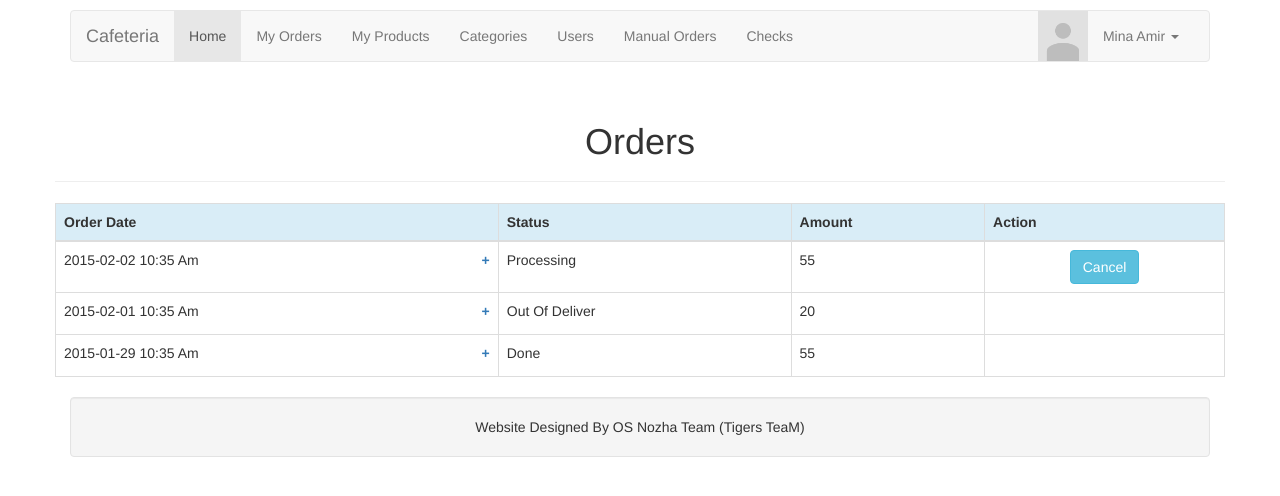
After one commit to Mayyad/Tigers, a PHP site: page /myOrders.html in a window 1280 px wide. The commit adds this page. Shown: the top 496 px of the page. Run offline with PHP 8.4, Linux system fonts and the light colour scheme.

Commit message:
Almost finish myOrders.html

```diff
--- a/css/css.css
+++ b/css/css.css
@@ -5,6 +5,10 @@
 }
 .marginBottom{
 	margin-bottom:2%;
+}
+
+.collaps-hide{
+	display:none;
 }
 
 .spinner {
--- /dev/null
+++ b/myOrders.html
@@ -0,0 +1,309 @@
+<!DOCTYPE html>
+<html lang="en">
+  <head>
+    <meta charset="utf-8">
+    <meta http-equiv="X-UA-Compatible" content="IE=edge">
+    <meta name="viewport" content="width=device-width, initial-scale=1">
+    <!-- The above 3 meta tags *must* come first in the head; any other head content must come *after* these tags -->
+    <title>BootStrap</title>
+	<link href="css/bootstrap.min.css" rel="stylesheet">
+    <link href="css/css.css" rel="stylesheet">
+
+
+
+    <style>
+		body{
+			margin-top:10px ;
+		}
+
+	</style>
+
+    <!-- Bootstrap -->
+    <script src="js/jquery-1.12.0.min.js"></script>
+    <script src="js/bootstrap.min.js"></script>
+    <script src="js/scripts.js"></script>
+
+    <!-- HTML5 shim and Respond.js for IE8 support of HTML5 elements and media queries -->
+    <!-- WARNING: Respond.js doesn't work if you view the page via file:// -->
+    <!--[if lt IE 9]>
+      <script src="https://oss.maxcdn.com/html5shiv/3.7.2/html5shiv.min.js"></script>
+      <script src="https://oss.maxcdn.com/respond/1.4.2/respond.min.js"></script>
+    <![endif]-->
+  </head>
+  <body>
+
+  <div class="modal fade bs-example-modal-lg" tabindex="-1" role="dialog" aria-labelledby="myLargeModalLabel">
+      <div class="modal-dialog">
+        <div class="modal-content">
+          <div class="modal-header">
+            <button type="button" class="close" data-dismiss="modal" aria-label="Close"><span aria-hidden="true">&times;</span></button>
+            <h4 class="modal-title">Product Name</h4>
+          </div>
+          <div class="modal-body">
+            <img src="images/1.jpg" class="img-responsive">
+          </div>
+          <div class="modal-footer">
+            <button type="button" class="btn btn-default" data-dismiss="modal">Close</button>
+            <a type="button" class="btn btn-primary" href="view.html" >More Details</a>
+          </div>
+        </div><!-- /.modal-content -->
+      </div><!-- /.modal-dialog -->
+    </div>
+
+
+
+
+    <div class="container">
+
+
+    <!-- Nav Bar -->
+    	<nav class="navbar navbar-default">
+          <div class="container-fluid">
+            <!-- Brand and toggle get grouped for better mobile display -->
+            <div class="navbar-header">
+              <button type="button" class="navbar-toggle collapsed" data-toggle="collapse" data-target="#bs-example-navbar-collapse-1" aria-expanded="false">
+                <span class="sr-only">Toggle navigation</span>
+                <span class="icon-bar"></span>
+                <span class="icon-bar"></span>
+                <span class="icon-bar"></span>
+              </button>
+              <a class="navbar-brand" href="#">Cafeteria</a>
+            </div>
+
+            <!-- Collect the nav links, forms, and other content for toggling -->
+            <div class="collapse navbar-collapse" id="bs-example-navbar-collapse-1">
+              <ul class="nav navbar-nav">
+                <li class="active"><a href="index.html">Home </a></li>
+                <li><a href="myOrders.html">My Orders</a></li>
+                <li><a href="myProducts.html">My Products</a></li>
+                <li><a href="categories.html">Categories</a></li>
+                <li><a href="users.html">Users</a></li>
+                <li><a href="manualOrders.html">Manual Orders</a></li>
+                <li><a href="checks.html">Checks</a></li>
+              </ul>
+              <ul class="nav navbar-nav navbar-right">
+                <li><img src="images/avatar_2x.png" width="50" height="50"></li>
+                <li class="dropdown">
+                  <a href="#" class="dropdown-toggle" data-toggle="dropdown" role="button" aria-haspopup="true" aria-expanded="false">Mina Amir <span class="caret"></span></a>
+                  <ul class="dropdown-menu">
+                    <li><a href="setting.html">Setting</a></li>
+                    <li><a href="#">Logout</a></li>
+                  </ul>
+                </li>
+              </ul>
+            </div><!-- /.navbar-collapse -->
+          </div><!-- /.container-fluid -->
+        </nav>
+
+       <!-- Nav Bar End- -->
+
+
+
+        <!--  <page Body  Will Change in Every Page> -->
+        <div class="row">
+            <div class="page-header text-center">
+                <h1>Orders</h1>
+            </div>
+        </div>
+
+        <div class="row">
+        	<div class="col-sm-12">
+
+
+            </div>
+        </div>
+
+
+        <!-- All Will Write Their Code Here  -->
+
+
+        <!-- End Of Check -->
+                        <div class="row table-responsive">
+                            <table class="table table-bordered table-hover">
+                                <thead >
+                                    <tr class="info ">
+                                        <th>Order Date</th>
+                                        <th>Status</th>
+                                        <th>Amount</th>
+                                        <th>Action</th>
+                                    </tr>
+                                </thead>
+                                <tbody >
+                                    <tr >
+                                        <td>2015-02-02 10:35 Am <label class=" pull-right"><a role="button" data-toggle="collapse" data-parent="#accordion" href="#collapseOne" aria-expanded="true" aria-controls="collapseOne">+</a></label></td>
+                                        <td>Processing</td>
+                                        <td>55</td>
+                                        <td class="text-center"> <a href="#" class="btn btn-info">Cancel</a> </td>
+                                    </tr>
+                                    <tr id="collapseOne" class="panel-collapse collapse " role="tabpanel" aria-labelledby="headingOne">
+                                    	<td  colspan="4" class="">
+
+                                            <div class="row text-center">
+
+                                                    <div class="col-sm-2 ">
+                                                        <img  src="images/juice.png" data-toggle="tooltip" data-placement="right" title="Total Price : 6 LE" class="img-responsive img-thumbnail" />
+                                                        <h4 class="text-center text-muted">Tea</h4>
+                                                        <h4 class="text-center text-muted">Amount 3</h4>
+
+                                                    </div>
+                                                    <div class="col-sm-2 ">
+                                                        <img  src="images/juice.png" data-toggle="tooltip" data-placement="right" title="Total Price : 6 LE" class="img-responsive img-thumbnail" />
+                                                        <h4 class="text-center text-muted">Tea</h4>
+                                                        <h4 class="text-center text-muted">Amount 3</h4>
+
+                                                    </div>
+                                                    <div class="col-sm-2 ">
+                                                        <img  src="images/juice.png" data-toggle="tooltip" data-placement="right" title="Total Price : 6 LE" class="img-responsive img-thumbnail" />
+                                                        <h4 class="text-center text-muted">Tea</h4>
+                                                        <h4 class="text-center text-muted">Amount 3</h4>
+
+                                                    </div>
+                                                    <div class="col-sm-2 ">
+                                                        <img  src="images/juice.png" data-toggle="tooltip" data-placement="right" title="Total Price : 6 LE" class="img-responsive img-thumbnail" />
+                                                        <h4 class="text-center text-muted">Tea</h4>
+                                                        <h4 class="text-center text-muted">Amount 3</h4>
+
+                                                    </div>
+                                                    <div class="col-sm-2 ">
+                                                        <img  src="images/juice.png" data-toggle="tooltip" data-placement="right" title="Total Price : 6 LE" class="img-responsive img-thumbnail" />
+                                                        <h4 class="text-center text-muted">Tea</h4>
+                                                        <h4 class="text-center text-muted">Amount 3</h4>
+
+                                                    </div>
+                                                </div>
+                                                <div class="row text-right">
+                                                    <label>Total Amount : 55 EGP</label>&nbsp;&nbsp;
+                                                </div>
+                                        </td>
+                                    </tr>
+                                    <tr >
+                                        <td>2015-02-01 10:35 Am  <label class=" pull-right"><a role="button" data-toggle="collapse" data-parent="#accordion" href="#collapseTwo" aria-expanded="false" aria-controls="collapseTwo">+</a></label></td>
+                                        <td>Out Of Deliver</td>
+                                        <td>20</td>
+                                        <td class="text-center">  </td>
+                                    </tr>
+                                    <tr id="collapseTwo" class="panel-collapse collapse " role="tabpanel" aria-labelledby="headingOne">
+                                    	<td  colspan="4" >
+
+                                            <div class="row text-center">
+
+                                                    <div class="col-sm-2 ">
+                                                        <img  src="images/juice.png" data-toggle="tooltip" data-placement="right" title="Total Price : 6 LE" class="img-responsive img-thumbnail" />
+                                                        <h4 class="text-center text-muted">Tea</h4>
+                                                        <h4 class="text-center text-muted">Amount 3</h4>
+
+                                                    </div>
+                                                    <div class="col-sm-2 ">
+                                                        <img  src="images/juice.png" data-toggle="tooltip" data-placement="right" title="Total Price : 6 LE" class="img-responsive img-thumbnail" />
+                                                        <h4 class="text-center text-muted">Tea</h4>
+                                                        <h4 class="text-center text-muted">Amount 3</h4>
+
+                                                    </div>
+                                                    <div class="col-sm-2 ">
+                                                        <img  src="images/juice.png" data-toggle="tooltip" data-placement="right" title="Total Price : 6 LE" class="img-responsive img-thumbnail" />
+                                                        <h4 class="text-center text-muted">Tea</h4>
+                                                        <h4 class="text-center text-muted">Amount 3</h4>
+
+                                                    </div>
+                                                    <div class="col-sm-2 ">
+                                                        <img  src="images/juice.png" data-toggle="tooltip" data-placement="right" title="Total Price : 6 LE" class="img-responsive img-thumbnail" />
+                                                        <h4 class="text-center text-muted">Tea</h4>
+                                                        <h4 class="text-center text-muted">Amount 3</h4>
+
+                                                    </div>
+                                                    <div class="col-sm-2 ">
+                                                        <img  src="images/juice.png" data-toggle="tooltip" data-placement="right" title="Total Price : 6 LE" class="img-responsive img-thumbnail" />
+                                                        <h4 class="text-center text-muted">Tea</h4>
+                                                        <h4 class="text-center text-muted">Amount 3</h4>
+
+                                                    </div>
+                                                </div>
+                                                <div class="row text-right">
+                                                    <label>Total Amount : 55 EGP</label>&nbsp;&nbsp;
+                                                </div>
+                                        </td>
+                                    </tr>
+                                    <tr >
+                                        <td>2015-01-29 10:35 Am <label class=" pull-right"><a role="button" data-toggle="collapse" data-parent="#accordion" href="#collapseThree" aria-expanded="false" aria-controls="collapseThree">+</a></label></td>
+                                        <td>Done</td>
+                                        <td>55</td>
+                                        <td class="text-center"> </td>
+                                    </tr>
+                                    <tr id="collapseThree" class="panel-collapse collapse " role="tabpanel" aria-labelledby="headingOne">
+                                    	<td  colspan="4" >
+
+                                            <!-- What User Buy -->
+                                                <div class="row text-center">
+
+                                                    <div class="col-sm-2 ">
+                                                        <img  src="images/juice.png" data-toggle="tooltip" data-placement="right" title="Total Price : 6 LE" class="img-responsive img-thumbnail" />
+                                                        <h4 class="text-center text-muted">Tea</h4>
+                                                        <h4 class="text-center text-muted">Amount 3</h4>
+
+                                                    </div>
+                                                    <div class="col-sm-2 ">
+                                                        <img  src="images/juice.png" data-toggle="tooltip" data-placement="right" title="Total Price : 6 LE" class="img-responsive img-thumbnail" />
+                                                        <h4 class="text-center text-muted">Tea</h4>
+                                                        <h4 class="text-center text-muted">Amount 3</h4>
+
+                                                    </div>
+                                                    <div class="col-sm-2 ">
+                                                        <img  src="images/juice.png" data-toggle="tooltip" data-placement="right" title="Total Price : 6 LE" class="img-responsive img-thumbnail" />
+                                                        <h4 class="text-center text-muted">Tea</h4>
+                                                        <h4 class="text-center text-muted">Amount 3</h4>
+
+                                                    </div>
+                                                    <div class="col-sm-2 ">
+                                                        <img  src="images/juice.png" data-toggle="tooltip" data-placement="right" title="Total Price : 6 LE" class="img-responsive img-thumbnail" />
+                                                        <h4 class="text-center text-muted">Tea</h4>
+                                                        <h4 class="text-center text-muted">Amount 3</h4>
+
+                                                    </div>
+                                                    <div class="col-sm-2 ">
+                                                        <img  src="images/juice.png" data-toggle="tooltip" data-placement="right" title="Total Price : 6 LE" class="img-responsive img-thumbnail" />
+                                                        <h4 class="text-center text-muted">Tea</h4>
+                                                        <h4 class="text-center text-muted">Amount 3</h4>
+
+                                                    </div>
+                                                </div>
+                                                <div class="row text-right">
+                                                    <label>Total Amount : 55 EGP</label>&nbsp;&nbsp;
+                                                </div>
+                                            <!-- End What User Buy -->
+                                        </td>
+                                    </tr>
+                                </tbody>
+
+                            </table>
+                        </div>
+                        <!-- End Of Check -->
+
+
+
+
+
+
+
+
+
+
+
+
+        <!--  Untill Here -->
+
+
+
+        <div class="row">
+        	<div class="col-sm-12">
+                <div class="well text-center well-default">
+                    Website Designed By OS Nozha Team (Tigers TeaM)
+                </div>
+            </div>
+        </div>
+    </div>
+
+
+
+
+  </body>
+</html>
```
